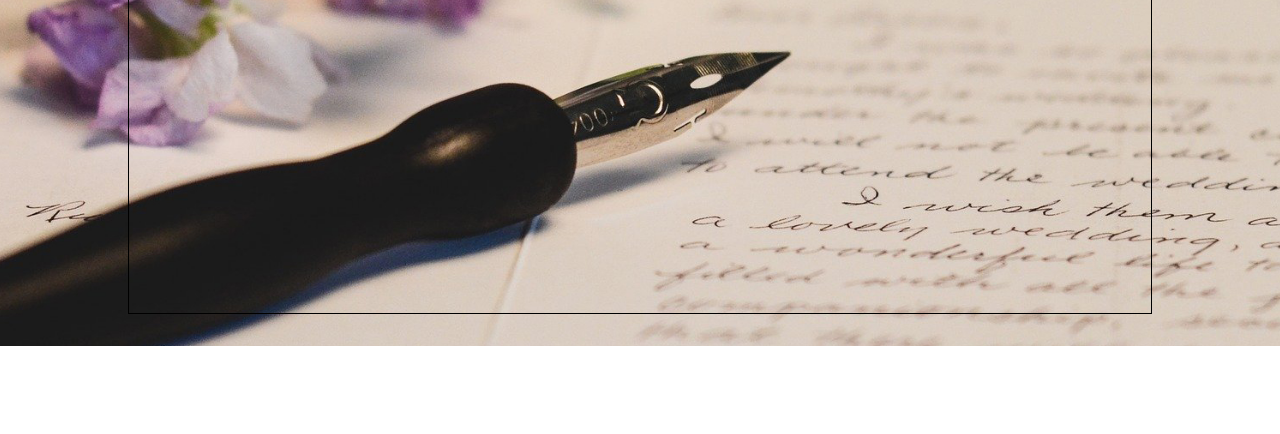
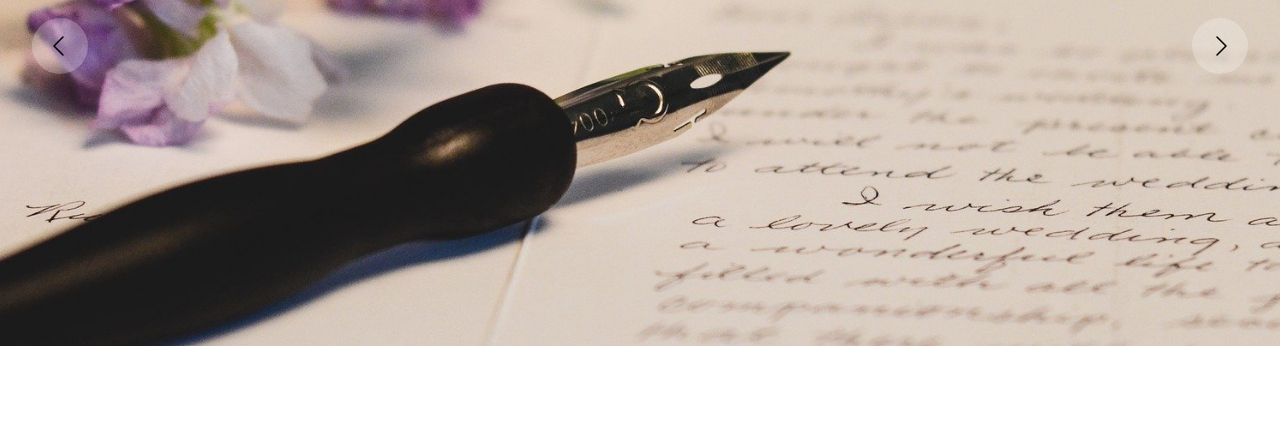
Before and after one commit to noneNoo/inkoo, a plain HTML site: page index.html in a window 1280 px wide. Shown: the part 366-800 px from the top of the page. Drawn offline with Linux system fonts and the light colour scheme; a web font is replaced by a local one.

Commit message:
visual-banner html css 스타일링

```diff
--- a/css/styles.css
+++ b/css/styles.css
@@ -26,6 +26,11 @@ h4,
 h5,
 h6 {
   margin: 0;
+}
+
+button {
+  padding: 0;
+  cursor: pointer;
 }
 
 ul {
@@ -124,6 +129,8 @@ a {
 /*-----슬라이더-----*/
 
 #visual-banner {
+  display: flex;
+  align-items: center;
   width: 100vw;
   height: 600px;
   position: relative;
@@ -148,8 +155,55 @@ a {
 
 .slide-content {
   width: 1024px;
-  border: 1px solid black;
+  /* border: 1px solid black; */
   margin: 2rem;
+}
+
+#prev-btn,
+#next-btn {
+  display: flex;
+  position: absolute;
+  color: black;
+  border: none;
+  outline: none;
+  background-color: transparent;
+  margin: 2rem;
+  background-color: rgba(255, 255, 255, 0.238);
+  padding: 1rem;
+  font-size: 1.5rem;
+  border-radius: 50%;
+  transition: 0.2s;
+}
+
+#visual-banner:hover #prev-btn,
+#visual-banner:hover #next-btn {
+  transform: scale(1.2);
+}
+
+#next-btn {
+  right: 0;
+}
+
+/*- pager -*/
+#pager {
+  position: absolute;
+  display: flex;
+  width: 100%;
+  justify-content: center;
+  bottom: 2rem;
+}
+
+#pager > span {
+  width: 1rem;
+  height: 1rem;
+  border-radius: 100px;
+  margin: 0.5rem;
+  background-color: white;
+}
+
+#pager > span.active {
+  background-color: rgb(70, 48, 144);
+  width: 3rem;
 }
 
 /*- 슬라이더 개별 스타일링 -*/
@@ -158,4 +212,9 @@ a {
 }
 #slide1 > .slide-content {
   font-family: 'MapoGoldenPier';
+  text-align: right;
+  font-size: 2rem;
 }
+#slide1 .point-text {
+  color: rgb(70, 48, 144);
+}
--- a/index.html
+++ b/index.html
@@ -94,6 +94,42 @@
           <li class="slide-item" id="slide2"></li>
           <li class="slide-item" id="slide3"></li>
         </ul>
+        <!--슬라이더버튼-->
+        <button id="prev-btn">
+          <svg
+            width="1em"
+            height="1em"
+            viewBox="1 0 16 16"
+            class="bi bi-chevron-left"
+            fill="currentColor"
+            xmlns="http://www.w3.org/2000/svg"
+          >
+            <path
+              fill-rule="evenodd"
+              d="M11.354 1.646a.5.5 0 0 1 0 .708L5.707 8l5.647 5.646a.5.5 0 0 1-.708.708l-6-6a.5.5 0 0 1 0-.708l6-6a.5.5 0 0 1 .708 0z"
+            />
+          </svg>
+        </button>
+        <button id="next-btn">
+          <svg
+            width="1em"
+            height="1em"
+            viewBox="-1 0 16 16"
+            class="bi bi-chevron-right"
+            fill="currentColor"
+            xmlns="http://www.w3.org/2000/svg"
+          >
+            <path
+              fill-rule="evenodd"
+              d="M4.646 1.646a.5.5 0 0 1 .708 0l6 6a.5.5 0 0 1 0 .708l-6 6a.5.5 0 0 1-.708-.708L10.293 8 4.646 2.354a.5.5 0 0 1 0-.708z"
+            />
+          </svg>
+        </button>
+        <div id="pager">
+          <!-- <span class="active"></span>
+          <span></span>
+          <span></span> -->
+        </div>
       </section>
     </main>
   </body>
```
Also changed, not shown: images/visual2.jpg (added).
